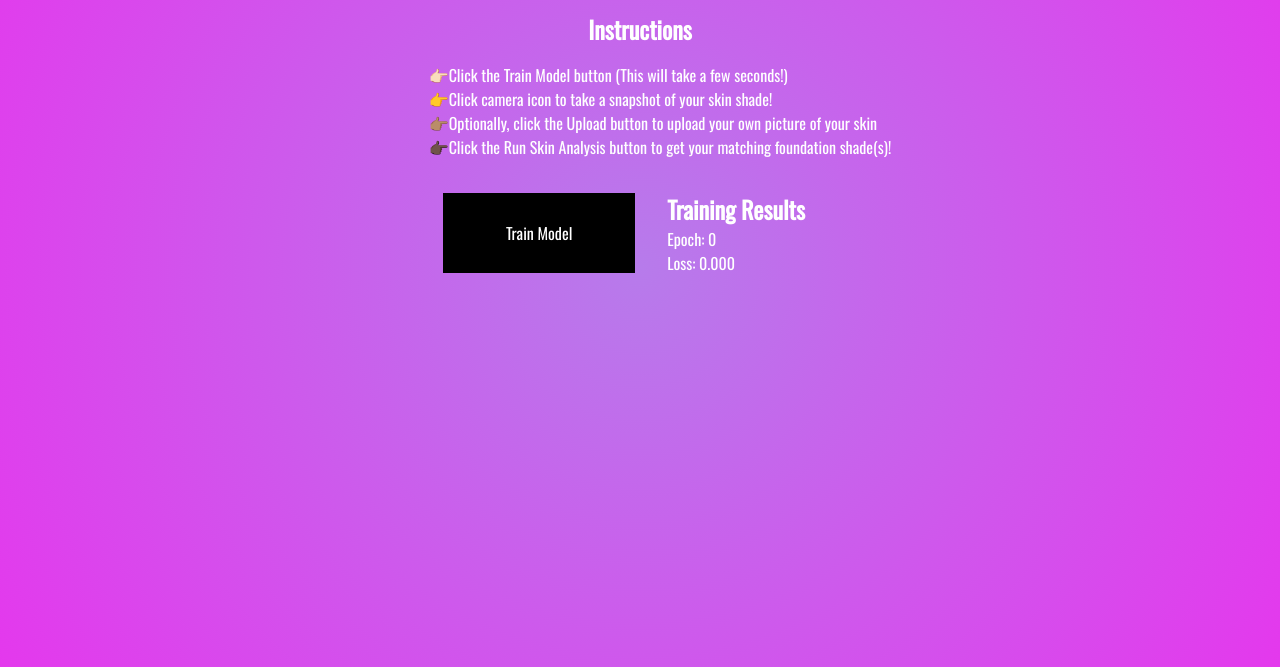
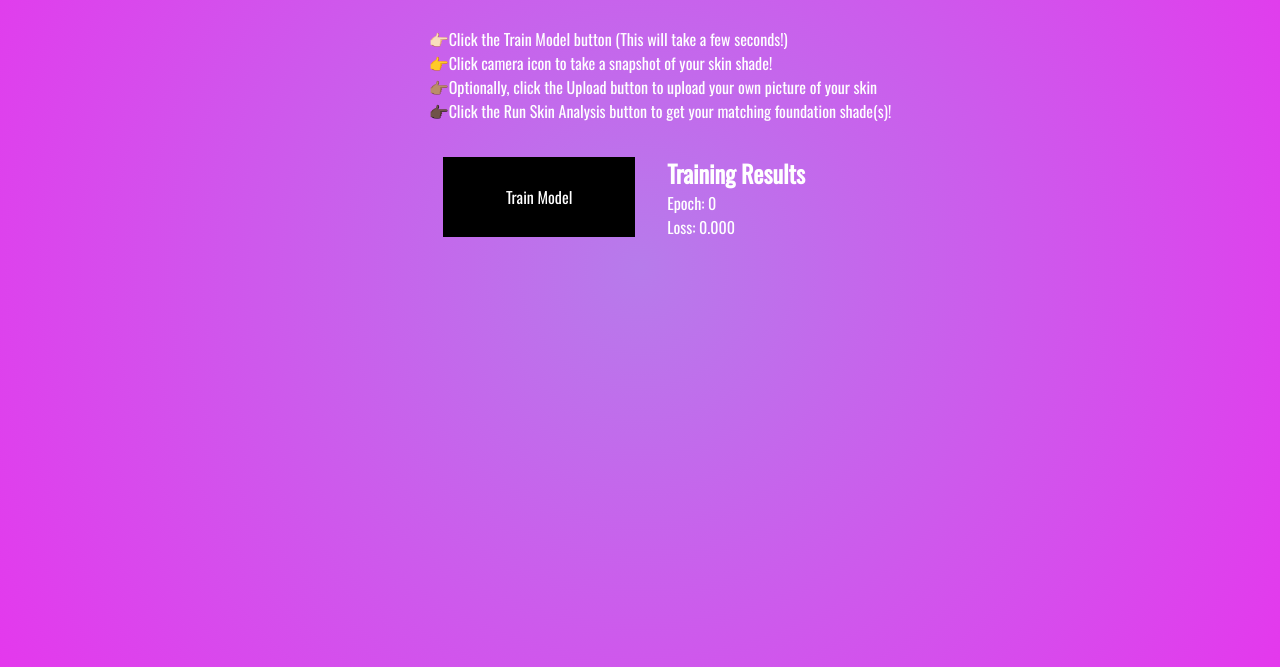
Before and after one commit to KaylaKremer/TensorShade, a React app: page / in a window 1280 px wide. Shown: the part 133-800 px from the top of the page. Built offline with nearby package versions, Linux system fonts and the light colour scheme.

Commit message:
Remove instructions subtitle

```diff
--- a/components/Header.js
+++ b/components/Header.js
@@ -14,7 +14,6 @@ const Header = props => {
                 <h1 className="hand">✋🏿</h1>
             </div>
             <div className="instructions">
-                <h2>Instructions</h2>
                 <ul className="instructions-list">
                     <li className="instructions-step" key="step-1">👉🏻Click the Train Model button (This will take a few seconds!)</li>
                     <li className="instructions-step" key="step-2">👉Click camera icon to take a snapshot of your skin shade!</li>
--- a/scss/header.scss
+++ b/scss/header.scss
@@ -16,7 +16,6 @@
     display: flex;
     align-items: center;
     justify-content: center;
-    flex-direction: column;
     margin: 1rem 0;
     width: 100%;
     .instructions-list {
```
